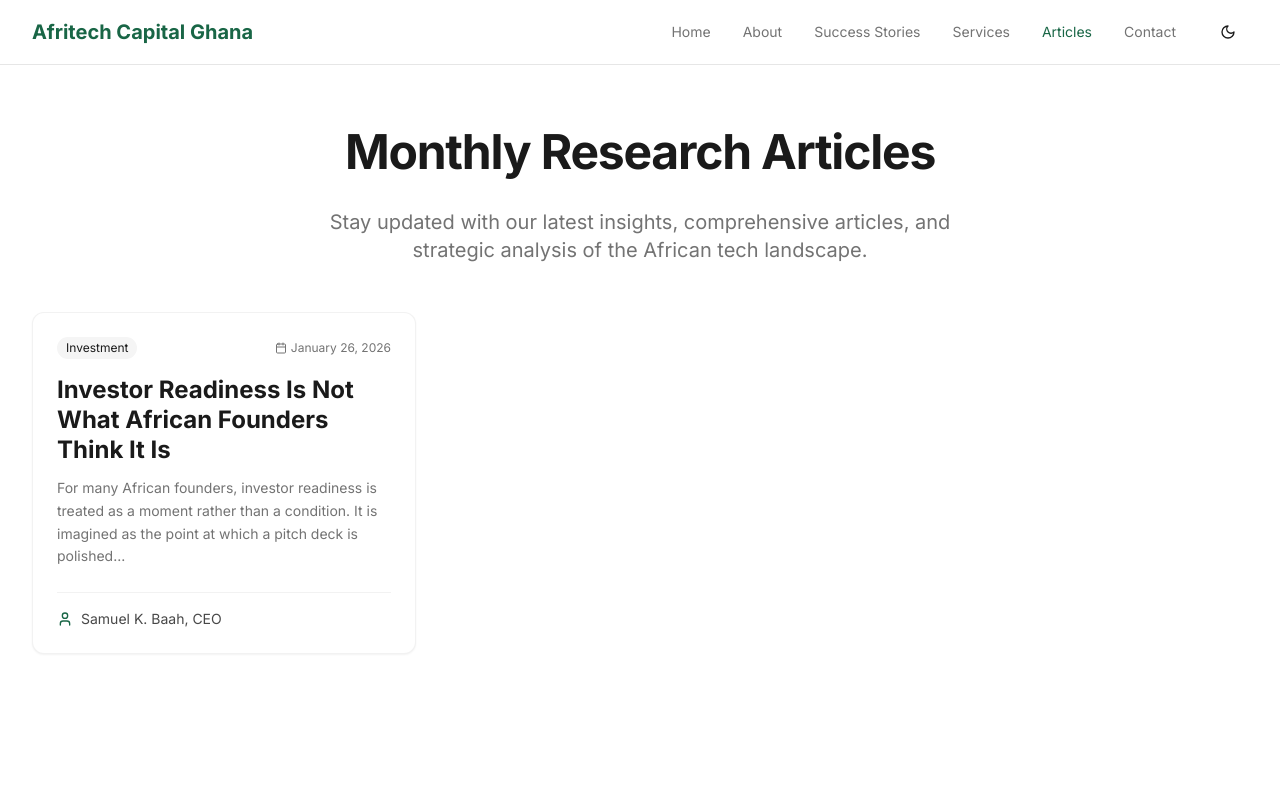
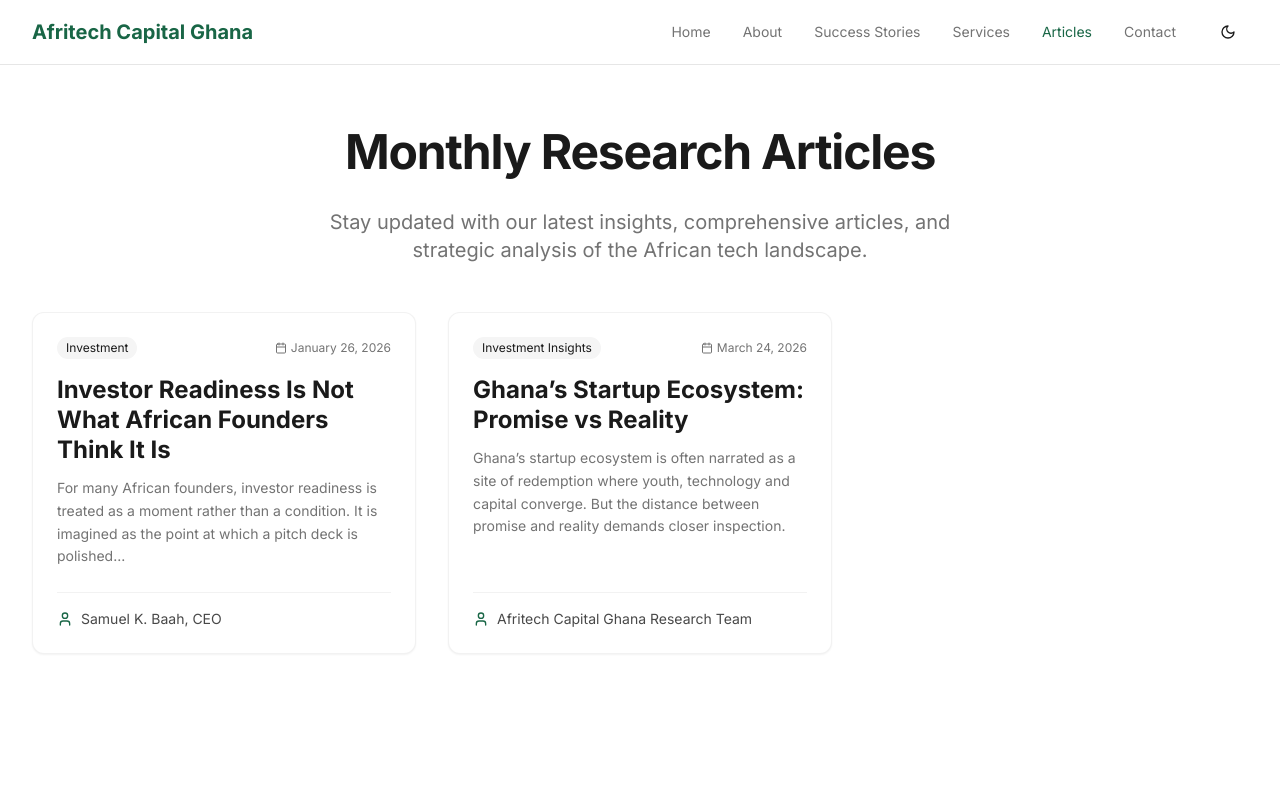
Before and after one commit to r-owusu/build-afritech-future, a React (Vite) app: page /articles in a window 1280 px wide. Shown: the top 800 px of the page. Built offline with nearby package versions, Linux system fonts and the light colour scheme; the HTML template or start-up script is replaced by a standard one.

Commit message:
Add article: Ghana’s Startup Ecosystem: Promise vs Reality

```diff
--- a/src/data/articles.ts
+++ b/src/data/articles.ts
@@ -45,5 +45,53 @@ This insight carries important implications beyond founders themselves. Institut
 Ultimately, investor readiness in the African context is not about mimicking Silicon Valley aesthetics or suppressing local realities. It is about translation. It is about converting local insight into evidence that global and regional capital can interpret with confidence. Founders who master this translation stop chasing investors and begin attracting them. They are not louder, but clearer. Not more ambitious but more legible.
 
 In today's African startup landscape, capital does not reward passion alone. It rewards preparedness. Investor readiness, properly understood is not what founders say about their businesses. It is what their businesses quietly prove every day when no one is pitching.`
+    },
+    {
+        id: "2",
+        title: "Ghana’s Startup Ecosystem: Promise vs Reality",
+        excerpt: "Ghana’s startup ecosystem is often narrated as a site of redemption where youth, technology and capital converge. But the distance between promise and reality demands closer inspection.",
+        author: "Afritech Capital Ghana Research Team",
+        date: "March 24, 2026",
+        readTime: "8 min read",
+        category: "Investment Insights",
+        content: `There is something almost mythological about the way startup ecosystems are spoken about in contemporary Africa. They are narrated not merely as economic systems, but as sites of redemption where youth, technology and capital converge to rewrite the future. In this emerging canon, Ghana occupies a particularly compelling position: stable, articulate and increasingly visible within the global innovation imagination.
+
+Yet, as with all narratives shaped by optimism, the distance between promise and reality demands closer inspection.
+
+Ghana’s startup ecosystem did not emerge in isolation. It is the product of a decade-long convergence between technological adoption, institutional support, and a generational shift toward entrepreneurial self-determination. In Accra, a city that now functions as both stage and laboratory, co-working spaces and incubators have cultivated a new class of founders, individuals as fluent in code and capital as they are in the cultural rhythms of the continent.
+
+Institutions such as the Meltwater Entrepreneurial School of Technology and Impact Hub Accra have played an almost curatorial role in this evolution. They do not merely train entrepreneurs; they produce a certain kind of subject: globally aware, locally embedded and narratively compelling. The Ghanaian founder, in this sense, is as much a cultural figure as an economic one.
+
+The appeal of Ghana as a startup destination is not accidental. Political stability offers a predictable backdrop against which risk can be calculated rather than feared. Its geographic position situates it as a gateway to West Africa, a region dense with both complexity and opportunity. Markets such as Nigeria and Côte d’Ivoire loom nearby, not merely as neighbors but as horizons; vast, imperfect and full of potential scale.
+
+Then there is the demographic argument, repeated so often it risks becoming cliché: a young, digitally native population. But beneath the rhetoric lies a deeper truth. Ghana’s youth are not simply consumers of technology; increasingly, they are its producers. They are building payment systems, logistics platforms, and digital health solutions that respond not to abstract global trends, but to the granular realities of everyday life.
+
+Nowhere is this more visible than in fintech. The rise of mobile money and digital payments has transformed the way value circulates within the economy. Startups have seized this moment, positioning themselves at the intersection of finance and infrastructure. Similarly, sectors such as agritech and healthtech reveal a quieter but equally significant ambition: to modernize foundational systems that have long operated with minimal technological intervention.
+
+And yet, for all its energy, the ecosystem remains constrained by structural limitations that are as persistent as they are under-discussed.
+
+The first is capital or more precisely, the uneven distribution of it. While headlines often celebrate funding rounds and investor interest, the reality is that access to capital remains highly concentrated. A small number of startups attract the majority of investment, often those already validated by international accelerators or embedded within global networks. For many founders, particularly at the pre-seed stage, funding remains elusive, transforming entrepreneurship into an exercise in endurance rather than acceleration.
+
+This scarcity is compounded by the relative absence of local venture capital. Domestic institutional investors, pension funds, insurance firms and high-net-worth individuals have yet to fully embrace startup investing as a viable asset class. The result is an ecosystem that is, in many ways, externally financed and therefore externally influenced.
+
+Infrastructure presents another layer of complexity. While Ghana has made significant progress in digital connectivity, challenges related to power reliability, logistics, and operational costs persist. These are not merely inconveniences; they shape the very architecture of startups, influencing everything from product design to scaling strategies.
+
+Perhaps more critically, the issue of scale exposes the limits of national optimism. Ghana’s market, while dynamic, is relatively small in the context of venture-scale ambitions. Startups are therefore compelled to think regionally almost from inception. But expansion into neighboring markets introduces regulatory fragmentation, cultural variation and operational risk factors that can slow growth and dilute focus.
+
+This is where the distinction between promise and reality becomes most apparent. The promise of Ghana’s startup ecosystem is rooted in potential: a sense that all the right elements are present, waiting to be activated. The reality, however, is defined by process: the slow, uneven work of building institutions, attracting capital, and developing talent at scale.
+
+It would be reductive to frame this gap as a failure. Rather, it is a reflection of the ecosystem’s stage of development. No globally recognized startup hub emerged fully formed. What is often remembered as inevitability was, in fact, the result of decades of iteration, failure and reinvention.
+
+In Ghana, that process is still unfolding.
+
+The role of ecosystem builders becomes crucial in this context. Beyond founders, the ecosystem depends on a network of intermediaries advisors, investors, incubators and policy actors who translate potential into structure. Firms such as Afritech Capital Ghana operate within this space, not simply as facilitators of capital, but as architects of relationships. They link founders to investors, ideas to execution, and ambition to strategy.
+
+If the future of Ghana’s startup ecosystem is to be realized, several shifts will be necessary. Local capital must become more engaged, not as passive observers but as active participants. Founder education must evolve beyond ideation to include the disciplines of scaling and governance. Policy frameworks must align more closely with the realities of innovation, reducing friction while encouraging experimentation.
+
+Above all, the ecosystem must embrace a more nuanced narrative one that resists the temptation of uncritical optimism without surrendering to cynicism.
+
+Because the truth is this: Ghana’s startup ecosystem is neither a mirage nor a finished product. It is a work in progress, shaped by ambition, constrained by reality, and defined by the tension between the two.
+
+And perhaps that tension is not a weakness, but its most generative force.`
     }
 ];
```
